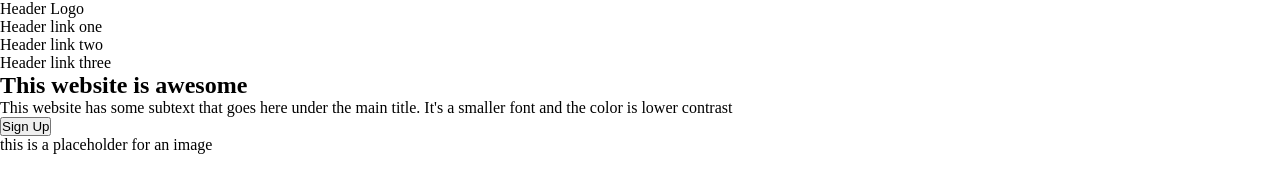
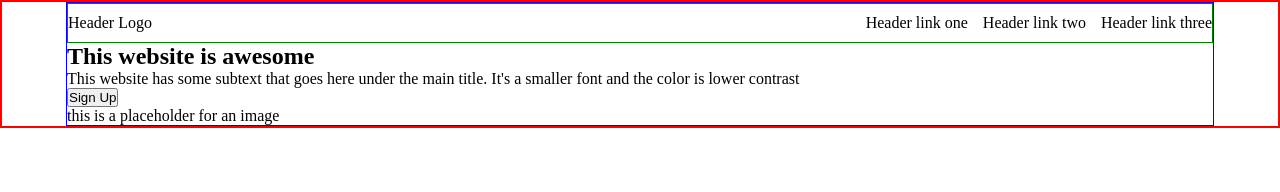
Before and after one commit to noname1112392/odin-landing-page, a plain HTML site: page index.html in a window 1280 px wide. Drawn offline with Linux system fonts and the light colour scheme.

Commit message:
Add style to top section

```diff
--- a/style.css
+++ b/style.css
@@ -3,3 +3,39 @@
     padding: 0;
     box-sizing: border-box;
 }
+
+body {
+    border: 2px solid red;
+    padding: 0 5% 0 5%;
+}
+
+.grid-container {
+    display: grid;
+}
+
+/* --------------------------Top section css ------------------------ */
+header {
+    border: 1px solid blue;
+}
+/* spacing the logo and links */
+nav {
+    border: 1px solid green;
+    display: flex;
+    justify-content: space-between;
+    padding: 10px 0 10px 0;
+}
+
+.logo-container {
+    display: flex;
+    align-items: center;
+}
+
+.links-container {
+    display: flex;
+    align-items: center;
+}
+
+.links-container li {
+    padding-left: 15px;
+    list-style-type: none;
+}
```
